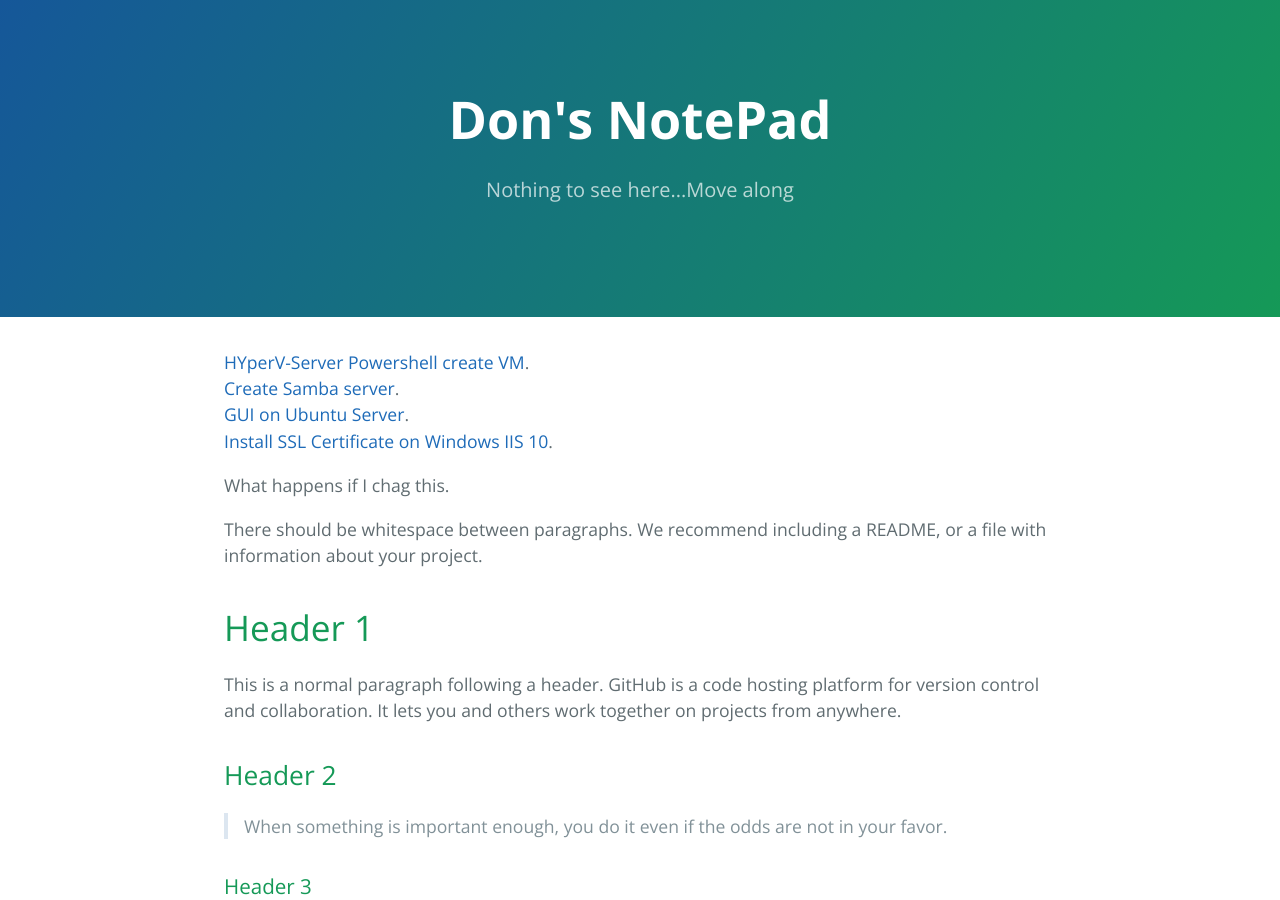
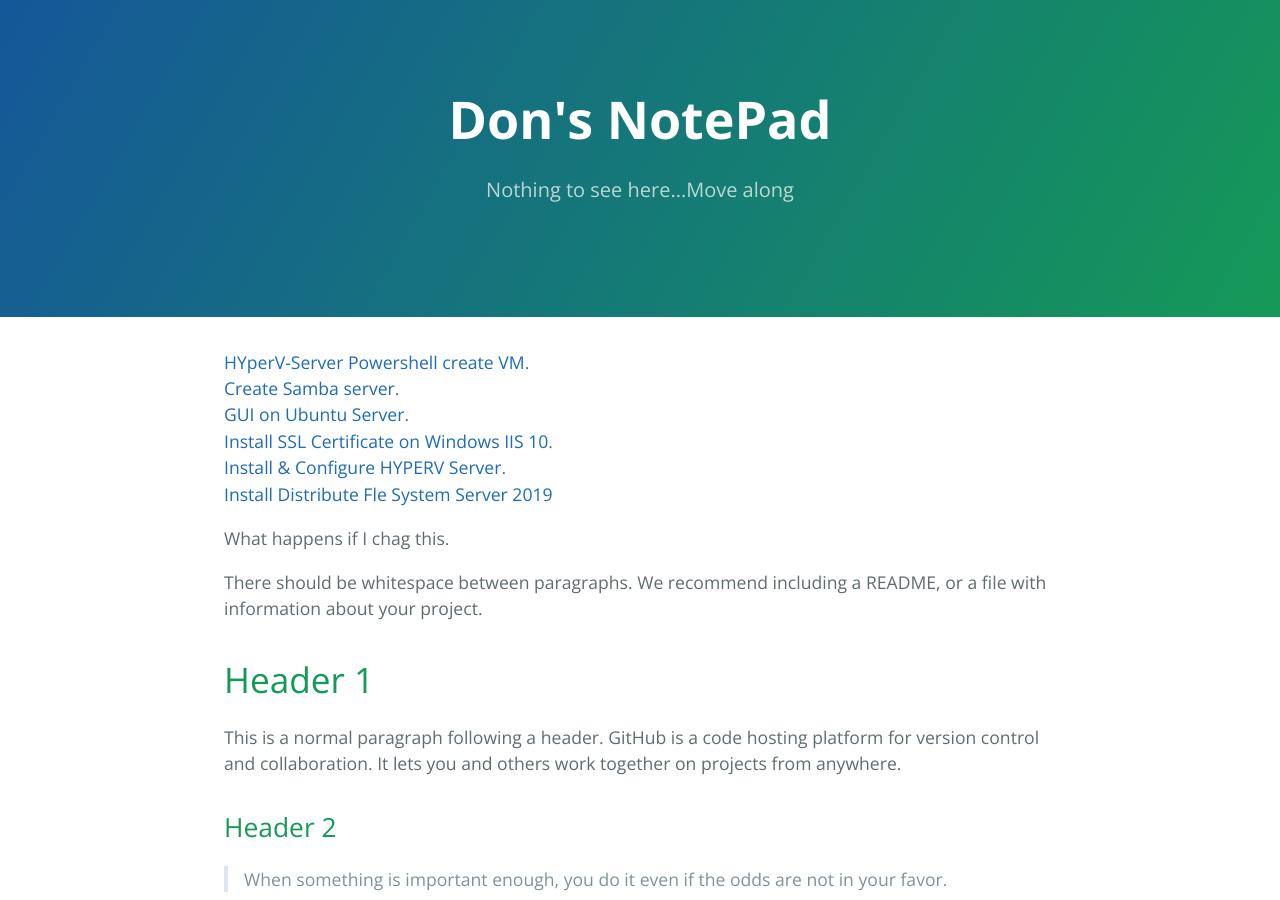
Before and after one commit to Spiralman1/spiralman1.github.io, a Jekyll site: the page built from index.md, in a window 1280 px wide and 900 px high. Built offline with Jekyll 4.4.1, drawn with Linux system fonts in a browser that asks for light colours.

Commit message:
Update index.md

```diff
--- a/index.md
+++ b/index.md
@@ -8,6 +8,9 @@ layout: default
 [Create Samba server](./another-page2.html). <br/>
 [GUI on Ubuntu Server](./another-page3.html). <br/>
 [Install SSL Certificate on Windows IIS 10](https://www.ssl.com/how-to/install-an-ssl-tls-certificate-in-iis-10). <br/>
+[Install & Configure HYPERV Server](http://woshub.com/install-configure-free-hyper-v-server/). <br/>
+[Install Distribute Fle System Server 2019](https://www.vembu.com/blog/distributed-file-system-dfs-windows-server-2016-brief-overview/) <br/>
+
 
 What happens if I chag this.
 
```
